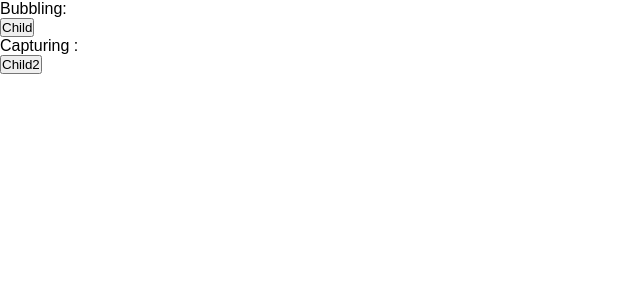
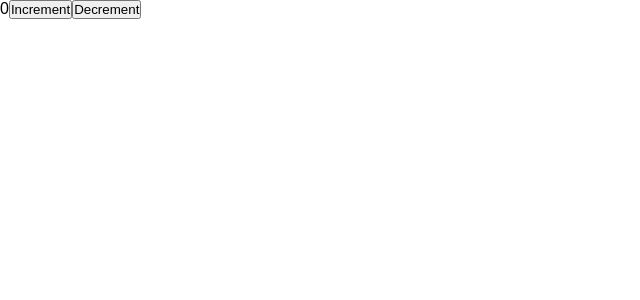
Before and after one commit to nkartikaxioned/React-Training-, a React (Vite) app in the folder react/: page / in a window 1280 px wide. Shown: the top 300 px of the page, without its empty margins (0-640 px from the left). Built offline with nearby package versions, Linux system fonts and the light colour scheme.

Commit message:
States in react js

```diff
--- a/react/src/App.jsx
+++ b/react/src/App.jsx
@@ -7,13 +7,14 @@ import React from "react";
 // import "./components/profile.module.css"
 // import { EventHandling } from "./components/eventHandling";
 // import { EventsProp } from "./components/eventsProp";
-import { EventPropagation } from "./components/eventPropagation";
+// import { EventPropagation } from "./components/eventPropagation";
+import { State } from "./components/Hooks/state";
 
 export const App = () => {
 
   return (
     <>
-      <EventPropagation />
+      <State />
     </>
   )
 };
--- /dev/null
+++ b/react/src/components/Hooks/state.jsx
@@ -0,0 +1,23 @@
+import { useState } from "react";
+
+// props values cannot be modified they are immutable
+export const State = () => {
+  // count is variable and useCount is the function through we can update count variable
+  const [count, setCount] = useState(0); //0 indicates that we have set initial value of count to 0.
+
+  const handleIncrementClick = () => {
+    setCount(() => count + 1);
+  }
+
+  const handleDecrementClick = () => {
+    setCount(() => count - 1);
+  }
+
+  return (
+    <>
+      <span>{count}</span>
+      <button className="increment" onClick={handleIncrementClick}>Increment</button>
+      <button className="decrement" onClick={handleDecrementClick}>Decrement</button>
+    </>
+  );
+}
```
